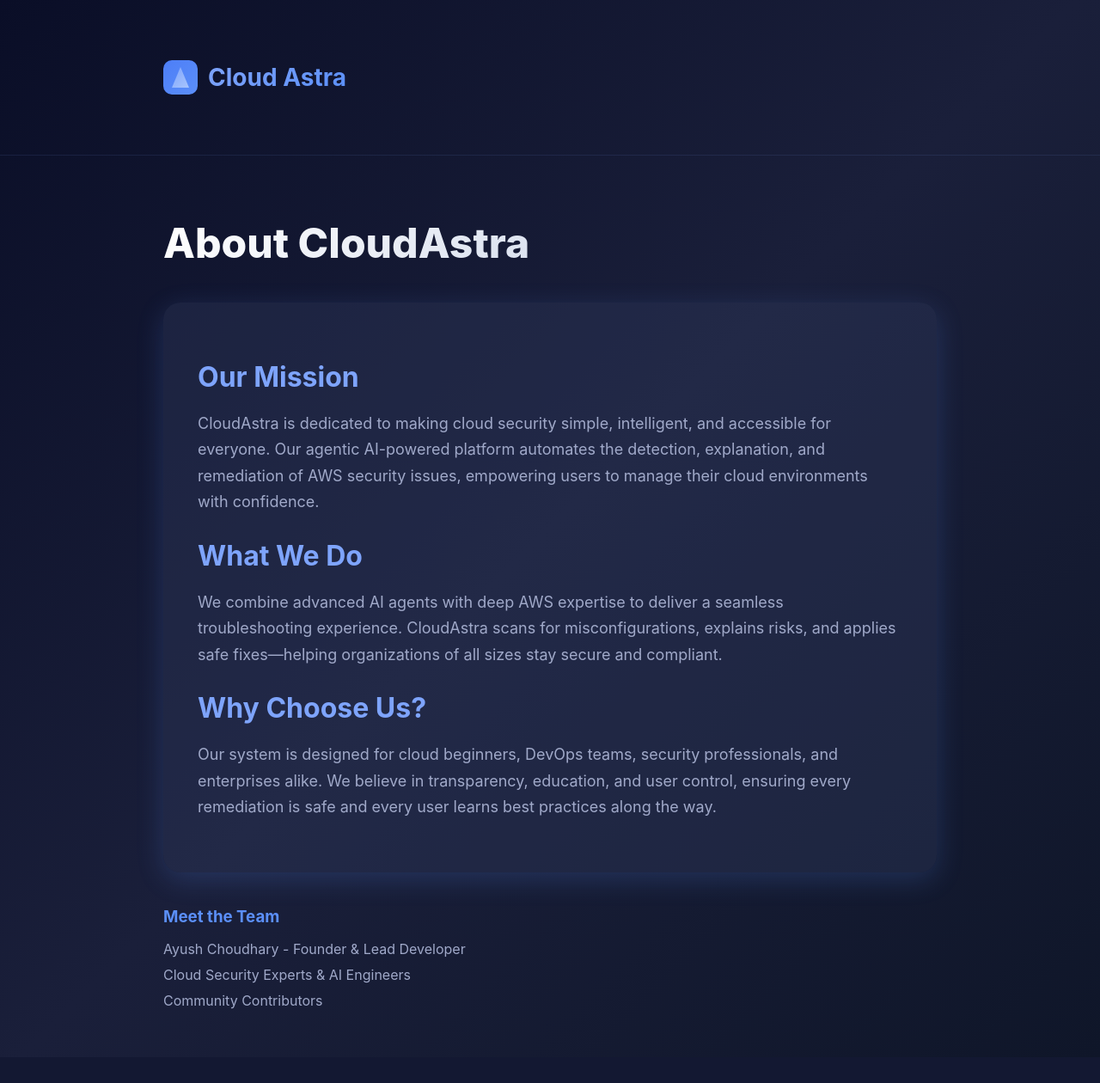
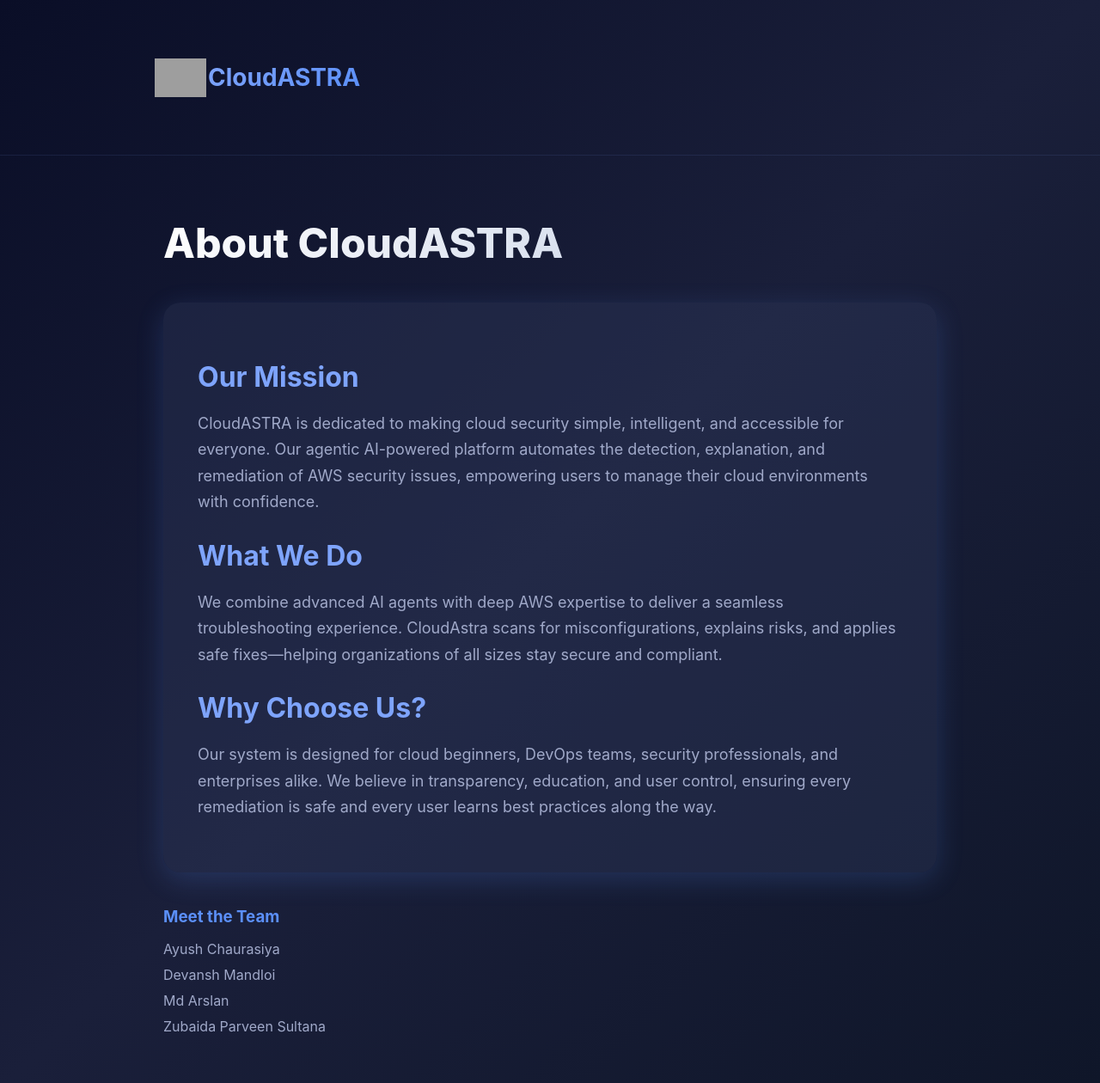
Before and after one commit to ayush03ch/Cloud-ASTRA, a Flask app: page /about in a window 1280 px wide. Shown: the whole page at 86% size. Before the commit the page ends 1174 px from the top, so only its background shows below. Run offline with Flask 3, Linux system fonts and the light colour scheme; grey boxes are pictures that could not be loaded.

Commit message:
Minor UI changes

```diff
--- a/webapp/templates/about.html
+++ b/webapp/templates/about.html
@@ -3,7 +3,8 @@
 <head>
     <meta charset="UTF-8">
     <meta name="viewport" content="width=device-width, initial-scale=1.0">
-    <title>About CloudAstra</title>
+    <title>About CloudASTRA</title>
+    <link rel="icon" type="image/png" href="/static/Astra_Icon.png">
     <style>
         body {
             font-family: -apple-system, BlinkMacSystemFont, 'Segoe UI', Roboto, Oxygen, Ubuntu, Cantarell, sans-serif;
@@ -29,20 +30,15 @@
         .logo-icon {
             width: 40px;
             height: 40px;
-            background: linear-gradient(135deg, #4d7ef7 0%, #5b8ff9 100%);
-            border-radius: 10px;
             display: flex;
             align-items: center;
             justify-content: center;
             position: relative;
         }
-        .logo-icon::before {
-            content: '';
-            width: 20px;
-            height: 24px;
-            background: linear-gradient(135deg, #7ea4fc 0%, #a8c5fd 100%);
-            border-radius: 6px 6px 0 0;
-            clip-path: polygon(50% 0%, 0% 100%, 100% 100%);
+        .logo-icon img {
+            width: 40px;
+            height: 40px;
+            object-fit: contain;
         }
         .logo-text {
             font-size: 28px;
@@ -109,16 +105,27 @@
     <header>
         <div class="container">
             <div class="logo">
-                <div class="logo-icon"></div>
-                <div class="logo-text">Cloud Astra</div>
+                <div class="logo-icon" id="logoIcon"></div>
+                <div class="logo-text">CloudASTRA</div>
             </div>
         </div>
     </header>
+    <script>
+        // Load Astra Icon
+        const logoIcon = document.getElementById('logoIcon');
+        const img = document.createElement('img');
+        img.src = '/static/Astra_Icon.png';
+        img.alt = 'CloudASTRA Icon';
+        img.style.width = '60px';
+        img.style.height = '60px';
+        img.style.objectFit = 'contain';
+        logoIcon.appendChild(img);
+    </script>
     <div class="container">
-        <h1>About CloudAstra</h1>
+        <h1>About CloudASTRA</h1>
         <div class="about-section">
             <h2>Our Mission</h2>
-            <p>CloudAstra is dedicated to making cloud security simple, intelligent, and accessible for everyone. Our agentic AI-powered platform automates the detection, explanation, and remediation of AWS security issues, empowering users to manage their cloud environments with confidence.</p>
+            <p>CloudASTRA is dedicated to making cloud security simple, intelligent, and accessible for everyone. Our agentic AI-powered platform automates the detection, explanation, and remediation of AWS security issues, empowering users to manage their cloud environments with confidence.</p>
             <h2>What We Do</h2>
             <p>We combine advanced AI agents with deep AWS expertise to deliver a seamless troubleshooting experience. CloudAstra scans for misconfigurations, explains risks, and applies safe fixes—helping organizations of all sizes stay secure and compliant.</p>
             <h2>Why Choose Us?</h2>
@@ -127,9 +134,10 @@
         <div class="team">
             <h3>Meet the Team</h3>
             <ul class="team-list">
-                <li>Ayush Choudhary - Founder & Lead Developer</li>
-                <li>Cloud Security Experts & AI Engineers</li>
-                <li>Community Contributors</li>
+                <li>Ayush Chaurasiya</li>
+                <li>Devansh Mandloi</li>
+                <li>Md Arslan</li>
+                <li>Zubaida Parveen Sultana</li>
             </ul>
         </div>
     </div>
--- a/webapp/templates/index.html
+++ b/webapp/templates/index.html
@@ -3,7 +3,7 @@
 <head>
     <meta charset="UTF-8">
     <meta name="viewport" content="width=device-width, initial-scale=1.0">
-    <title>Cloud Astra - AWS Security Management</title>
+    <title>Cloud Astra</title>
     <style>
         :root {
             --bg-primary: #0A0A0B;
```
Also changed, not shown: 3 other files.
